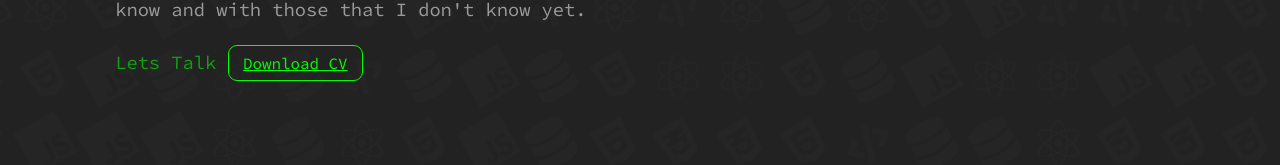
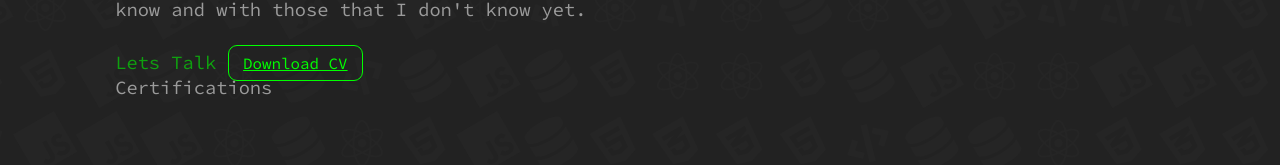
Before and after one commit to layuntaFelipe/portifolio-app, a React (Create React App) app: page / in a window 1280 px wide. Shown: the part 633-798 px from the top of the page. Built offline with nearby package versions, Linux system fonts and the light colour scheme.

Commit message:
testing-new

```diff
--- a/src/components/Hero.jsx
+++ b/src/components/Hero.jsx
@@ -12,6 +12,7 @@ const Hero = () => {
         <p>A passionate Full Stack Developer with 2+ years of programming experience (Mobile Development + Web Development). As a Full Stack Web Developer, I bring to the table experience of building a real-world application using ReactJS, Javascript, NodeJS, Express, Firebase, MongoDB, and other cool and fun libraries that makes me ready to help in any way possible with the technologies I already know and with those that I don't know yet.</p>
         <Link to='contact' spy={true} smooth={true} offset={-100} duration={500}><span className='goToContact'>Lets Talk</span></Link>
         <a href={pdfCV} className='downloadCV' download="Felipe_Web_Dev_CV">Download CV</a>
+        <p>Certifications</p>
       </div>
     </div>
   )
```
